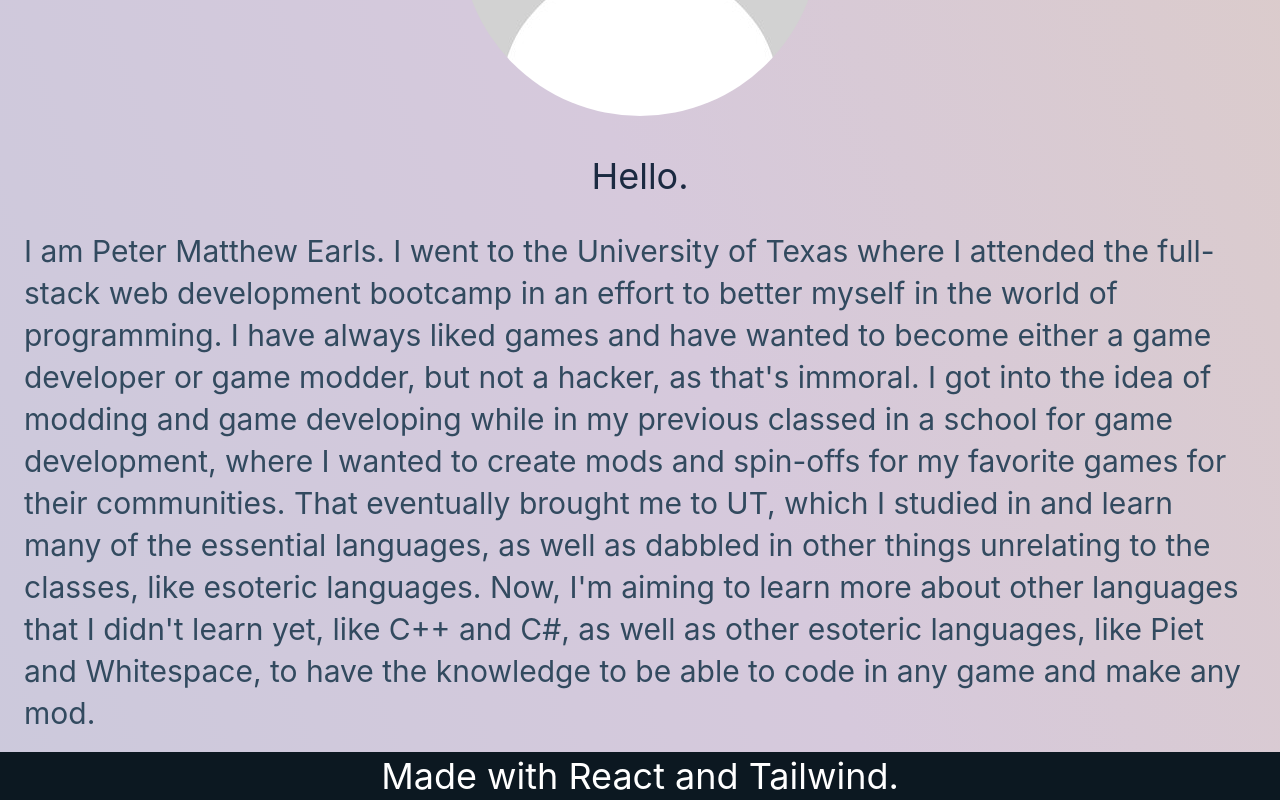
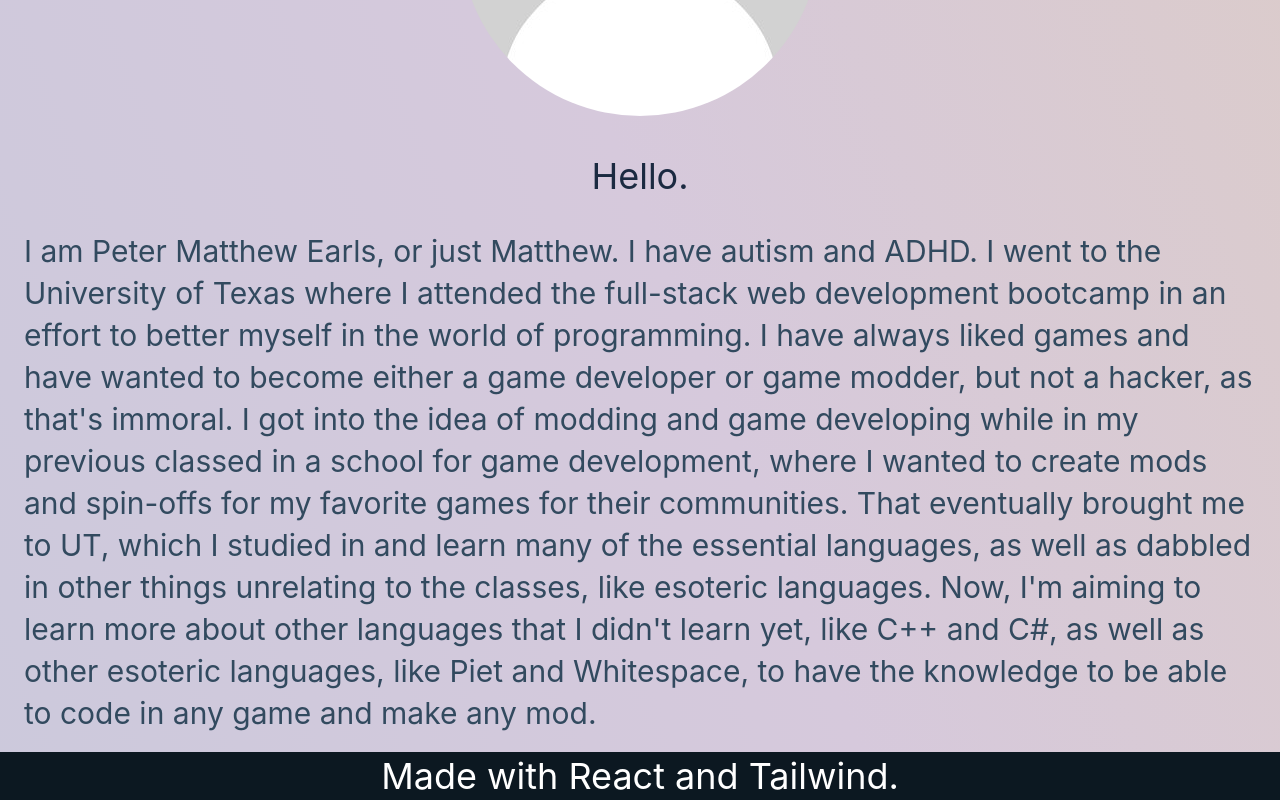
Before and after one commit to Nightfeller/mod-repo-20, a React (Vite) app: page / in a window 1280 px wide. Shown: the part 376-1176 px from the top of the page. Built offline with nearby package versions, Linux system fonts and the light colour scheme.

Commit message:
added a few lines to about me section

```diff
--- a/src/pages/HomePage.jsx
+++ b/src/pages/HomePage.jsx
@@ -11,7 +11,7 @@ export default function AboutJSX() {
             </div>
             <div className="flex justify-center text-paletteCharcoal text-wrap text-xl px-4 py-3">
                 <p>
-                    I am Peter Matthew Earls.
+                    I am Peter Matthew Earls, or just Matthew. I have autism and ADHD.
                     I went to the University of Texas where I attended the full-stack web development bootcamp
                     in an effort to better myself in the world of programming. I have always liked games and have
                     wanted to become either a game developer or game modder, but not a hacker, as that's immoral.
```
